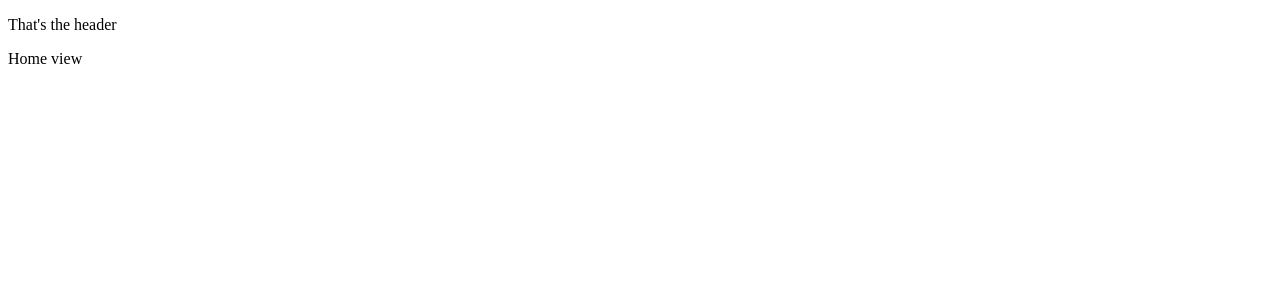
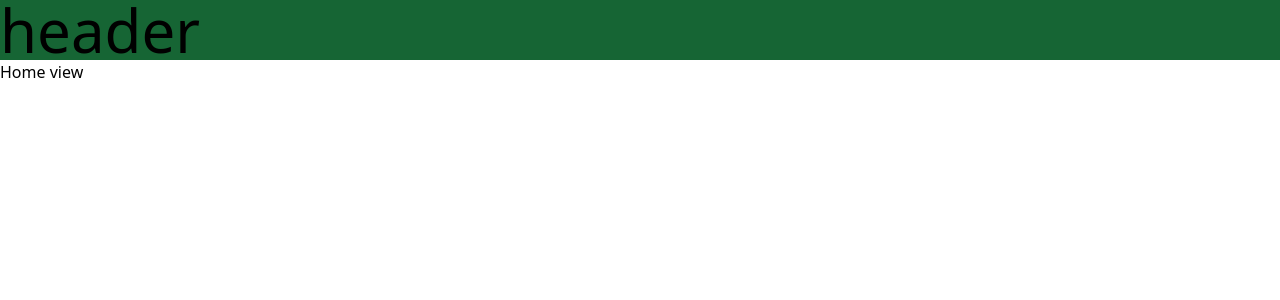
Before and after one commit to LuckyShuii/residence-itylon, a Vue app in the folder front/: page / in a window 1280 px wide. Shown: the top 300 px of the page. Built offline with nearby package versions, Linux system fonts and the light colour scheme.

Commit message:
FIX: tailwind initialized

```diff
--- a/front/src/App.vue
+++ b/front/src/App.vue
@@ -5,7 +5,8 @@ import Header from '@/components/Header.vue'
 
 <template>
   <!-- <RouterLink to="/about">About</RouterLink> -->
-
   <Header />
-  <RouterView />
+  <main>
+    <RouterView />
+  </main>
 </template>
--- /dev/null
+++ b/front/src/assets/css/tailwind.css
@@ -0,0 +1,3 @@
+@tailwind base;
+@tailwind components;
+@tailwind utilities;
--- a/front/src/components/Header.vue
+++ b/front/src/components/Header.vue
@@ -1,3 +1,5 @@
 <template>
-<p>That's the header</p>
+    <header class="bg-green-800">
+        <p class="text-6xl">header</p>
+    </header>
 </template>
--- a/front/src/main.ts
+++ b/front/src/main.ts
@@ -1,6 +1,7 @@
 import { createApp } from 'vue'
 import App from './App.vue'
 import router from './router'
+import '@/assets/css/tailwind.css'
 
 const app = createApp(App)
 
--- a/front/src/views/HomeView.vue
+++ b/front/src/views/HomeView.vue
@@ -2,7 +2,5 @@
 </script>
 
 <template>
-  <main>
     <p>Home view</p>
-  </main>
 </template>
--- a/front/tailwind.config.js
+++ b/front/tailwind.config.js
@@ -1,6 +1,9 @@
 /** @type {import('tailwindcss').Config} */
 export default {
-  content: [],
+  content: [
+    './src/**/*.html',
+    './src/**/*.vue',
+  ],
   theme: {
     extend: {},
   },
```
Also changed, not shown: front/src/assets/logo/logo-header.svg (added).
